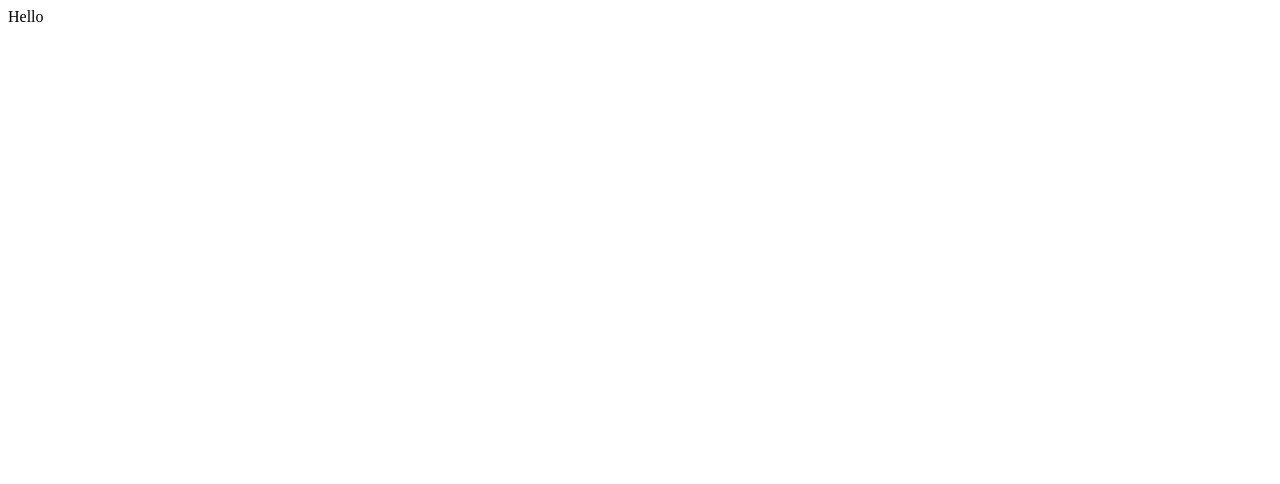
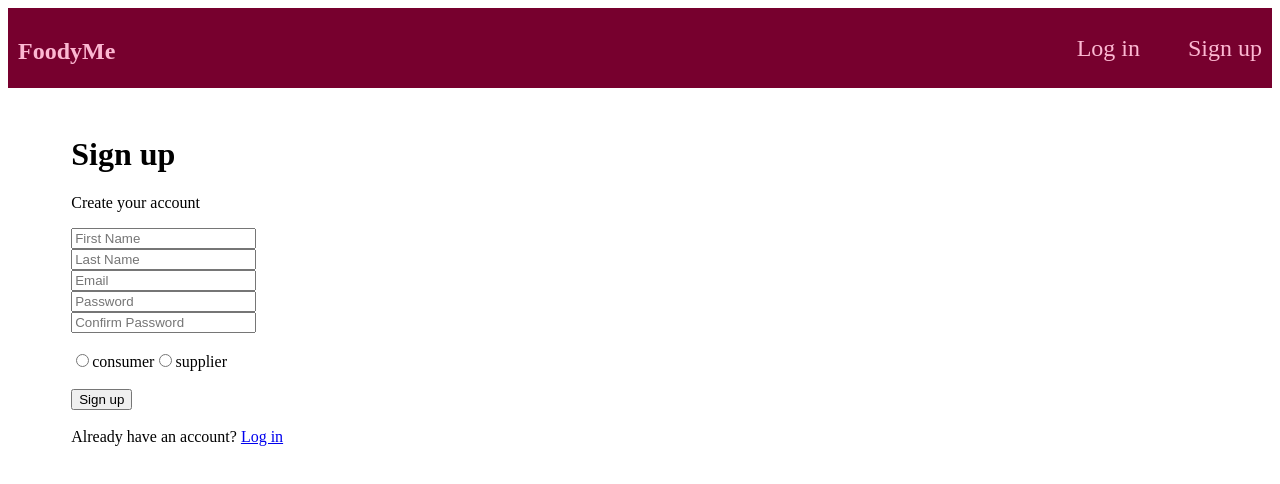
Before and after one commit to lorandmaricza/final-project, a React (Create React App) app in the folder frontend/: page /signup in a window 1280 px wide. Shown: the top 484 px of the page. Built offline with nearby package versions, Linux system fonts and the light colour scheme.

Commit message:
refactore backend to move login and signup to the react app

```diff
--- a/frontend/src/App.js
+++ b/frontend/src/App.js
@@ -1,6 +1,19 @@
+import { Routes, Route } from 'react-router-dom';
+
+import LandingPage from './pages/LandingPage';
+import LoginPage from './pages/LoginPage';
+import SignUpPage from './pages/SignUpPage';
+import Layout from "./components/layout/Layout";
+
 function App() {
   return (
-    <div>Hello</div>
+      <Layout>
+          <Routes>
+              <Route path='/' element={<LandingPage />}></Route>
+              <Route path='/login' element={<LoginPage />}></Route>
+              <Route path='/signup' element={<SignUpPage />}></Route>
+          </Routes>
+      </Layout>
   );
 }
 
--- a/frontend/src/components/layout/Layout.js
+++ b/frontend/src/components/layout/Layout.js
@@ -0,0 +1,13 @@
+import MainNavigation from './MainNavigation';
+import classes from './Layout.module.css';
+
+function Layout(props) {
+    return (
+        <div className={classes.wrapperDiv}>
+            <MainNavigation />
+            <main className={classes.main}>{props.children}</main>
+        </div>
+    );
+}
+
+export default Layout;
--- a/frontend/src/components/layout/Layout.module.css
+++ b/frontend/src/components/layout/Layout.module.css
@@ -0,0 +1,9 @@
+.wrapperDiv {
+    /*width: 100%;*/
+    overflow-x:hidden;
+}
+
+.main {
+    margin: 3rem auto;
+    width: 90%;
+}
--- a/frontend/src/components/layout/MainNavigation.js
+++ b/frontend/src/components/layout/MainNavigation.js
@@ -0,0 +1,24 @@
+import { Link } from 'react-router-dom';
+
+import classes from './MainNavigation.module.css';
+
+function MainNavigation() {
+
+    return (
+        <header className={classes.header}>
+            <div className={classes.logo}><Link to='/'>FoodyMe</Link></div>
+            <nav>
+                <ul>
+                    <li>
+                        <Link to='/login'>Log in</Link>
+                    </li>
+                    <li>
+                        <Link to='/signup'>Sign up</Link>
+                    </li>
+                </ul>
+            </nav>
+        </header>
+    );
+}
+
+export default MainNavigation;
--- a/frontend/src/components/layout/MainNavigation.module.css
+++ b/frontend/src/components/layout/MainNavigation.module.css
@@ -0,0 +1,43 @@
+.header {
+    overflow-x:hidden;
+    width: 100%;
+    height: 5rem;
+    display: flex;
+    align-items: center;
+    justify-content: space-between;
+    background-color: #77002e;
+    /*padding: 0 10%;*/
+}
+
+.logo {
+    font-size: 2rem;
+    color: white;
+    font-weight: bold;
+    margin-left: 10px;
+}
+
+.header ul {
+    list-style: none;
+    /*margin: 0;*/
+    margin-right: 10px;
+    padding: 0;
+    display: flex;
+    align-items: baseline;
+}
+
+.header li {
+    margin-left: 3rem;
+    /*margin: auto;*/
+}
+
+.header a {
+    text-decoration: none;
+    font-size: 1.5rem;
+    color: #fcb8d2;
+}
+
+.header a:hover,
+.header a:active,
+.header a.active {
+    color: white;
+}
--- a/frontend/src/index.js
+++ b/frontend/src/index.js
@@ -1,7 +1,12 @@
 import React from 'react';
 import ReactDOM from 'react-dom/client';
+import { BrowserRouter } from "react-router-dom";
 import './index.css';
 import App from './App';
 
 const root = ReactDOM.createRoot(document.getElementById('root'));
-root.render(<App />);
+root.render(
+    <BrowserRouter>
+        <App />
+    </BrowserRouter>
+);
--- a/frontend/src/pages/LandingPage.js
+++ b/frontend/src/pages/LandingPage.js
@@ -0,0 +1,15 @@
+import React from "react";
+import {Link} from "react-router-dom";
+
+function LandingPage () {
+    return (
+        <div>
+            <h1>Landing Page</h1>
+            <button name="save">
+                <Link to='/login'>Log in</Link>
+            </button>
+        </div>
+    );
+}
+
+export default LandingPage;
--- a/frontend/src/pages/LoginPage.js
+++ b/frontend/src/pages/LoginPage.js
@@ -0,0 +1,56 @@
+import React, { useState } from "react";
+import {Link} from "react-router-dom";
+
+function LoginPage() {
+    const [user, setUser] = useState({
+        email: "",
+        password: ""
+    });
+
+    const handleChange = e => {
+        setUser({
+            ...user,
+            [e.target.name]: e.target.value
+        });
+    };
+
+    const handleSubmit = e => {
+        e.preventDefault();
+        // send user object to server
+    };
+
+    return (
+        <div className="login">
+            <h1>Login</h1>
+            <form onSubmit={handleSubmit}>
+                <div>
+                    <input
+                        type="text"
+                        name="email"
+                        placeholder="Email"
+                        required
+                        value={user.email}
+                        onChange={handleChange}
+                    />
+                </div>
+                <div>
+                    <input
+                        type="password"
+                        name="password"
+                        placeholder="Password"
+                        required
+                        value={user.password}
+                        onChange={handleChange}
+                    />
+                </div>
+                <br />
+                <input type="submit" value="Login" />
+            </form>
+            <p>
+                Don't have an account? <Link to='/signup'>Sign up</Link>
+            </p>
+        </div>
+    );
+}
+
+export default LoginPage;
--- a/frontend/src/pages/SignUpPage.js
+++ b/frontend/src/pages/SignUpPage.js
@@ -0,0 +1,115 @@
+import React, { useState } from "react";
+import {Link} from "react-router-dom";
+
+function SignUpPage() {
+    const [user, setUser] = useState({
+        firstName: "",
+        lastName: "",
+        email: "",
+        password: "",
+        confirmPassword: "",
+        role: ""
+    });
+
+    const handleChange = e => {
+        setUser({
+            ...user,
+            [e.target.name]: e.target.value
+        });
+    };
+
+    const handleSubmit = e => {
+        e.preventDefault();
+        // send user object to server
+    };
+
+    return (
+        <div className="signup-form">
+            <form onSubmit={handleSubmit}>
+                <h1>Sign up</h1>
+                <p>Create your account</p>
+                <div>
+                    <input
+                        type="text"
+                        name="firstName"
+                        placeholder="First Name"
+                        required
+                        value={user.firstName}
+                        onChange={handleChange}
+                    />
+                </div>
+                <div>
+                    <input
+                        type="text"
+                        name="lastName"
+                        placeholder="Last Name"
+                        required
+                        value={user.lastName}
+                        onChange={handleChange}
+                    />
+                </div>
+                <div>
+                    <input
+                        type="email"
+                        name="email"
+                        placeholder="Email"
+                        required
+                        value={user.email}
+                        onChange={handleChange}
+                    />
+                </div>
+                <div>
+                    <input
+                        type="password"
+                        name="password"
+                        placeholder="Password"
+                        required
+                        value={user.password}
+                        onChange={handleChange}
+                    />
+                </div>
+                <div>
+                    <input
+                        type="password"
+                        name="confirmPassword"
+                        placeholder="Confirm Password"
+                        required
+                        value={user.confirmPassword}
+                        onChange={handleChange}
+                    />
+                </div>
+                <br />
+                <div>
+                    <input
+                        type="radio"
+                        name="role"
+                        value="Consumer"
+                        onChange={handleChange}
+                        checked={user.role === "Consumer"}
+                    />
+                    <label htmlFor="css">consumer</label>
+                    <input
+                        type="radio"
+                        name="role"
+                        value="Supplier"
+                        onChange={handleChange}
+                        checked={user.role === "Supplier"}
+                    />
+                    <label htmlFor="html">supplier</label>
+                </div>
+                <br />
+                <div>
+                    <button type="submit" name="save">
+                        Sign up
+                    </button>
+                </div>
+                <br />
+                <div>
+                    Already have an account? <Link to='/login'>Log in</Link>
+                </div>
+            </form>
+        </div>
+    );
+}
+
+export default SignUpPage;
```
Also changed, not shown: 1 other file (tests, documents, lock files or other folders).
